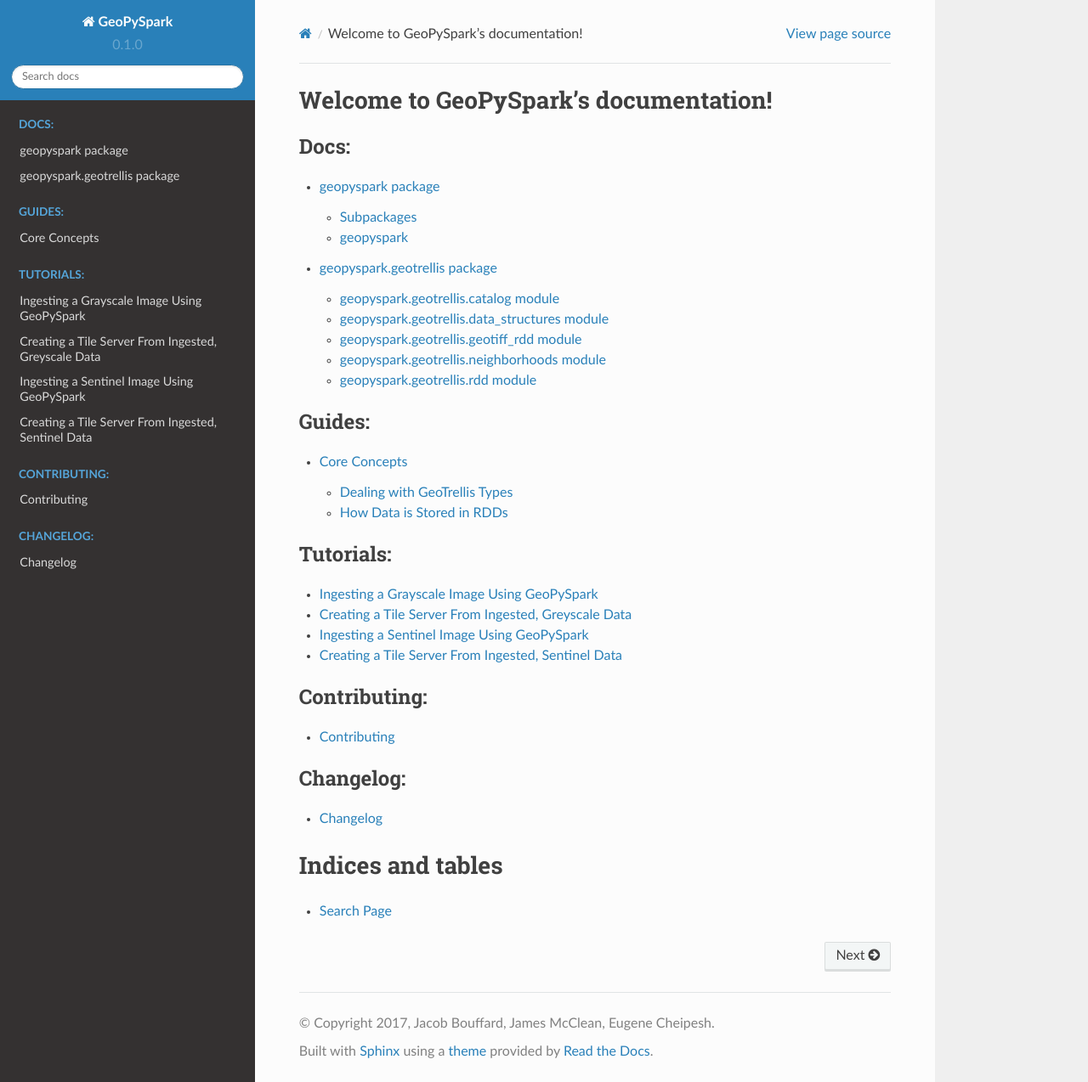
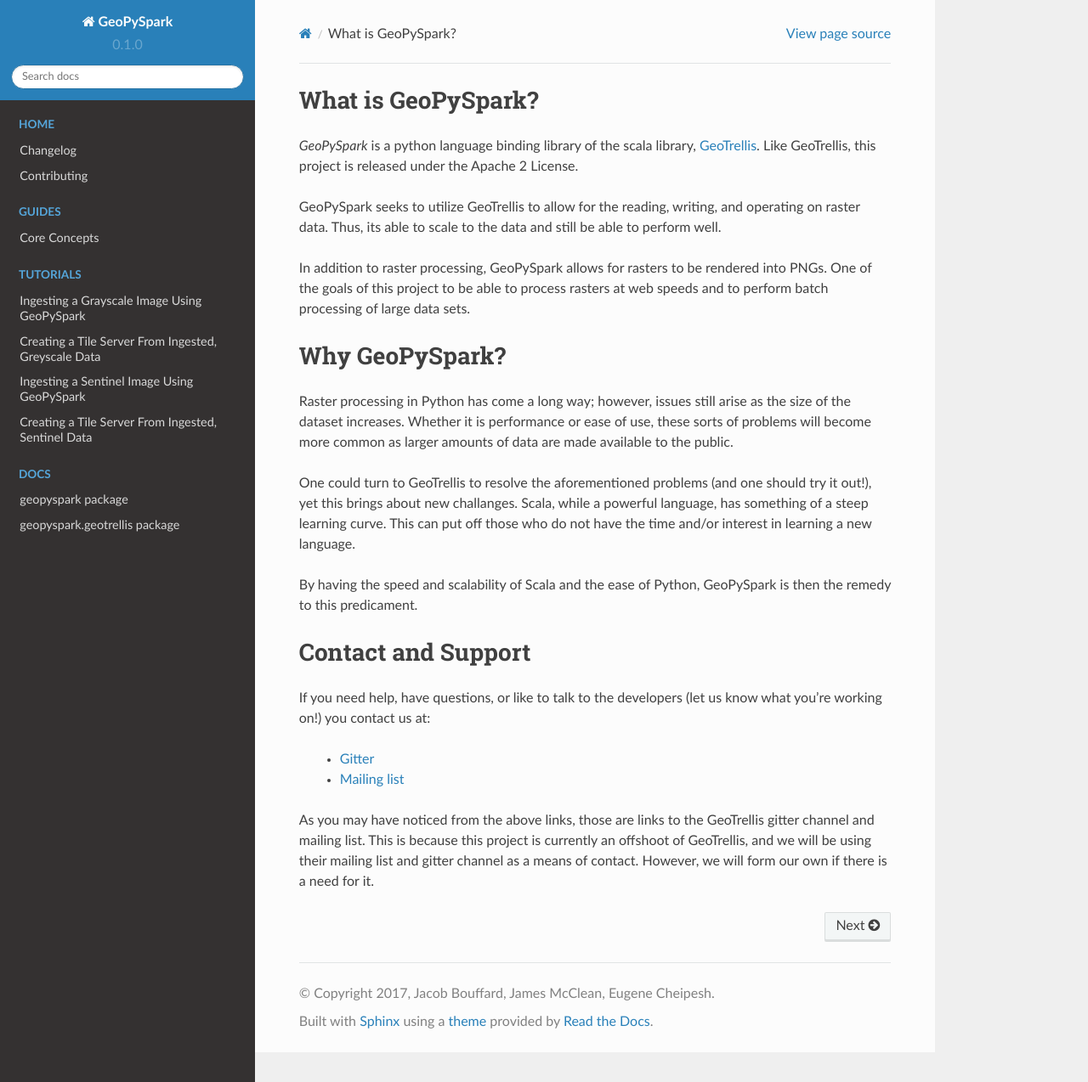
Before and after one commit to locationtech-labs/geopyspark, a Sphinx documentation site: the page built from docs/index.rst, in a window 1280 px wide and 1274 px high. Shown: the whole window at 85% size. Built offline with Sphinx 7.4.7 and the Read the Docs theme 2.0.0, drawn with Linux system fonts in a browser that asks for light colours.

Commit message:
Expanded the index

```diff
--- a/docs/index.rst
+++ b/docs/index.rst
@@ -1,46 +1,87 @@
-.. GeoPySpark documentation master file, created by
+.. GeoPySpark do cumentation master file, created by
    sphinx-quickstart on Wed Apr 12 16:16:48 2017.
    You can adapt this file completely to your liking, but it should at least
    contain the root `toctree` directive.
 
-Welcome to GeoPySpark's documentation!
-======================================
+What is GeoPySpark?
+--------------------
+
+*GeoPySpark* is a python language binding library of the scala library,
+`GeoTrellis <https://github.com/locationtech/geotrellis>`_. Like GeoTrellis,
+this project is released under the Apache 2 License.
+
+GeoPySpark seeks to utilize GeoTrellis to allow for the reading, writing, and
+operating on raster data. Thus, its able to scale to the data and still be able
+to perform well.
+
+In addition to raster processing, GeoPySpark allows for rasters to be rendered
+into PNGs. One of the goals of this project to be able to process rasters at
+web speeds and to perform batch processing of large data sets.
+
+Why GeoPySpark?
+----------------
+
+Raster processing in Python has come a long way; however, issues still arise
+as the size of the dataset increases. Whether it is performance or ease of use,
+these sorts of problems will become more common as larger amounts of data are
+made available to the public.
+
+One could turn to GeoTrellis to resolve the aforementioned problems (and one
+should try it out!), yet this brings about new challanges. Scala, while a
+powerful language, has something of a steep learning curve. This can put off
+those who do not have the time and/or interest in learning a new language.
+
+By having the speed and scalability of Scala and the ease of Python,
+GeoPySpark is then the remedy to this predicament.
+
+Contact and Support
+--------------------
+
+If you need help, have questions, or like to talk to the developers (let us
+know what you're working on!) you contact us at:
+
+ * `Gitter <https://gitter.im/geotrellis/geotrellis>`_
+ * `Mailing list <https://locationtech.org/mailman/listinfo/geotrellis-user>`_
+
+As you may have noticed from the above links, those are links to the GeoTrellis
+gitter channel and mailing list. This is because this project is currently an
+offshoot of GeoTrellis, and we will be using their mailing list and gitter
+channel as a means of contact. However, we will form our own if there is
+a need for it.
+
 
 .. toctree::
-   :maxdepth: 2
-   :caption: Docs:
+  :maxdepth: 2
+  :caption: Home
+  :hidden:
 
-   geopyspark
-   geopyspark.geotrellis
+  changelog
+  contributing
 
 .. toctree::
-   :maxdepth: 2
-   :caption: Guides:
+  :maxdepth: 2
+  :caption: Guides
+  :glob:
+  :hidden:
 
-   core_concepts
-
-.. toctree::
-   :maxdepth: 1
-   :caption: Tutorials:
-
-   greyscale_ingest_example
-   greyscale_tile_server_example
-   sentinel_ingest_example
-   sentinel_tile_server_example
+  core_concepts
 
 .. toctree::
   :maxdepth: 1
-  :caption: Contributing:
+  :caption: Tutorials
+  :glob:
+  :hidden:
 
-  contributing
+  greyscale_ingest_example
+  greyscale_tile_server_example
+  sentinel_ingest_example
+  sentinel_tile_server_example
 
 .. toctree::
-  :maxdepth: 1
-  :caption: Changelog:
+  :maxdepth: 2
+  :caption: Docs
+  :glob:
+  :hidden:
 
-  changelog
-
-Indices and tables
-==================
-
-* :ref:`search`
+  geopyspark
+  geopyspark.geotrellis
```
